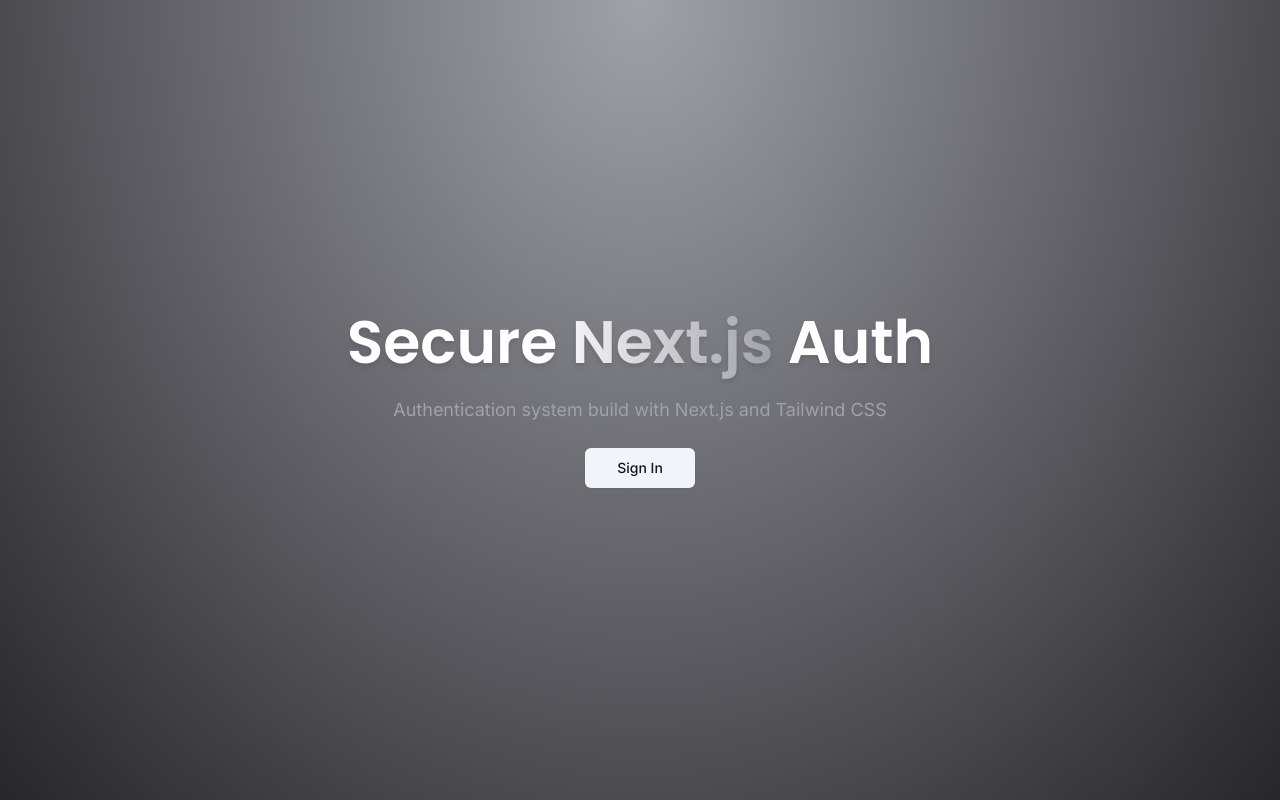
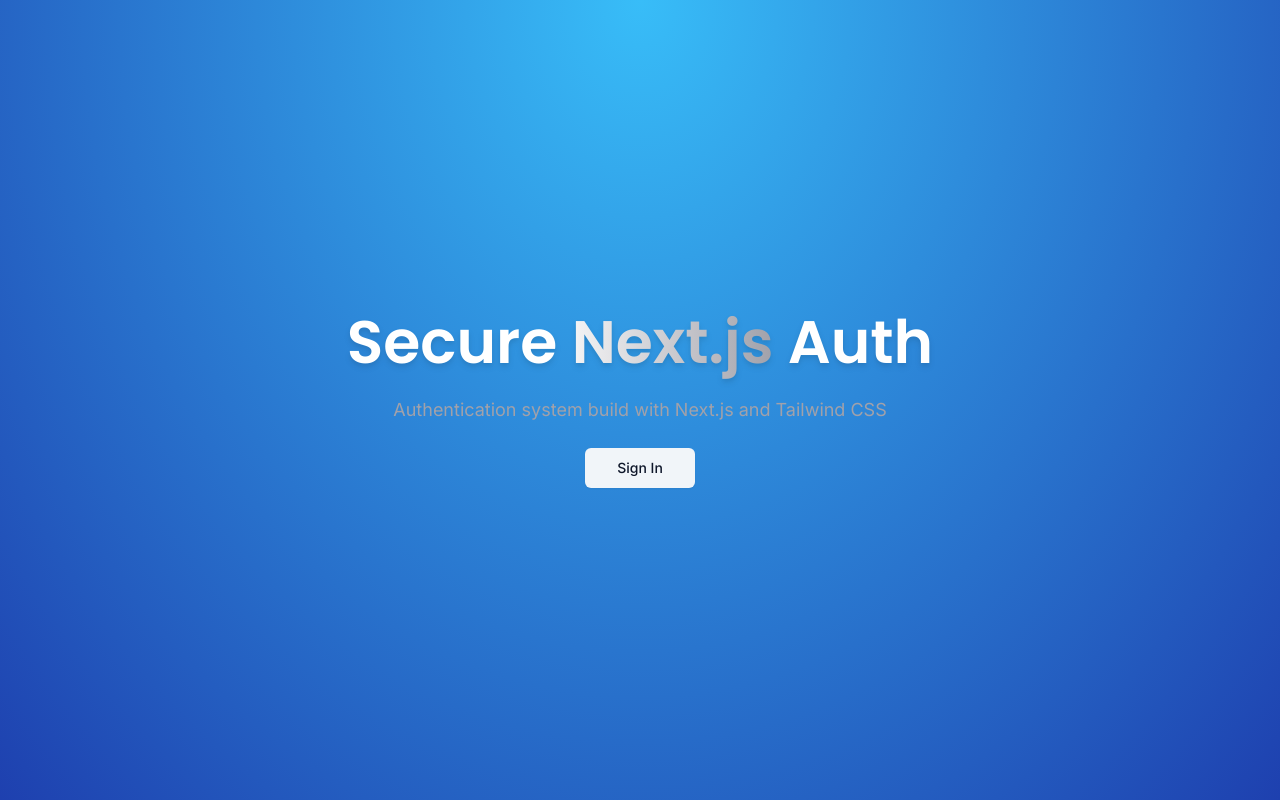
Before and after one commit to unovatria/uno-auth, a Next.js app: page / in a window 1280 px wide. Built offline with nearby package versions, Linux system fonts and the light colour scheme; no server answers.

Commit message:
chore: Readme update.

```diff
--- a/app/auth/layout.tsx
+++ b/app/auth/layout.tsx
@@ -1,5 +1,5 @@
 const AuthLayout = ({ children }: { children: React.ReactNode }) => {
-  return <div className="h-full flex items-center justify-center bg-[radial-gradient(ellipse_at_top,_var(--tw-gradient-stops))] from-zinc-400 to-zinc-800">{children}</div>;
+  return <div className="h-full flex items-center justify-center bg-[radial-gradient(ellipse_at_top,_var(--tw-gradient-stops))] from-sky-400 to-blue-800">{children}</div>;
 };
 
 export default AuthLayout;
--- a/app/page.tsx
+++ b/app/page.tsx
@@ -11,7 +11,7 @@
 
 export default function Home() {
   return (
-    <main className="flex h-full flex-col items-center justify-center bg-[radial-gradient(ellipse_at_top,_var(--tw-gradient-stops))] from-zinc-400 to-zinc-800">
+    <main className="flex h-full flex-col items-center justify-center bg-[radial-gradient(ellipse_at_top,_var(--tw-gradient-stops))] from-sky-400 to-blue-800">
       <div className="space-y-6 text-center">
         <h1 className={cn(
           "text-6xl font-semibold text-white drop-shadow-md",
```
Also changed, not shown: 9 other files (tests, documents, lock files or other folders).
